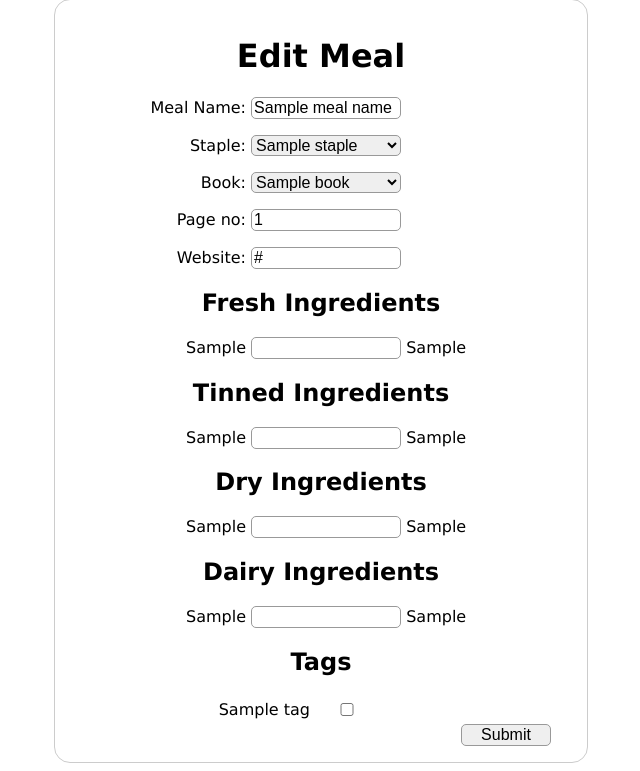
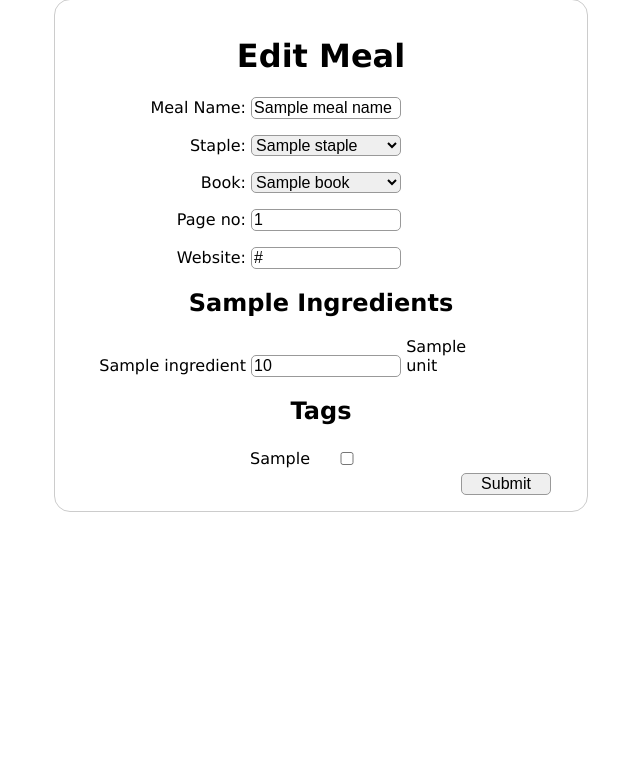
Before and after one commit to travisbacon1/meal_app, a Flask app: template meal_app/meals/templates/edit_meal.html in a window 1280 px wide. Shown: the part 93-864 px from the top of the page, without its empty margins (319-959 px from the left). After the commit the page ends 605 px from the top, so only its background shows below. Run offline with Flask 2, Linux system fonts and the light colour scheme; the template is opened without the code that fills it: most values are stand-ins (such as "Sample title", 1, 10 or a date in 2020).

Commit message:
Cleaning up edit meal page

```diff
--- a/meal_app/meals/templates/edit_meal.html
+++ b/meal_app/meals/templates/edit_meal.html
@@ -39,64 +39,30 @@
 				<label for="website">Website: </label>
 				<input class = "add_meal" type = "text" name = "Website"  value="{{website}}" />
 			</li>
-			<H2>Fresh Ingredients</H2>
-				{%for i in range(0, fresh_ingredients|length)%}
+			{%for ingredient_type, ingredient_dict in current_ingredients.items()%}
+				<H2>{{ingredient_type}} Ingredients</H2>
+				{%for i in range(0, ingredient_dict|length)%}
 					<li>
-						<label for={{fresh_ingredients[i]}}>{{fresh_ingredients[i]}} </label>
-							{%if fresh_ingredients[i] in current_fresh_ingredients_keys%}
-								<input class = "add_meal" type = "text" name = "Fresh {{fresh_ingredients[i]}}" value = "{{current_fresh_ingredients[fresh_ingredients[i]]}}"/>
+						<label for={{ingredient_dict[i].Ingredient}}>{{ingredient_dict[i].Ingredient}} </label>
+							{%if ingredient_dict[i].Quantity is not none%}
+								<input class = "add_meal" type = "text" name = "{{ingredient_type}} {{ingredient_dict[i].Ingredient}}" value = "{{ingredient_dict[i].Quantity}}"/>
 							{%else%}
-								<input class = "add_meal" type = "text" name = "Fresh {{fresh_ingredients[i]}}"/>
+								<input class = "add_meal" type = "text" name = "{{ingredient_type}} {{ingredient_dict[i].Ingredient}}"/>
 							{%endif%}
-						<label class="units" for={{fresh_ingredients_units[i]}}>{{fresh_ingredients_units[i]}}</label>
+						<label class="units" for={{ingredient_dict[i].Unit}}>{{ingredient_dict[i].Unit}}</label>
 					</li>
 				{%endfor%}
-			<H2>Tinned Ingredients</H2>
-				{%for i in range(0, tinned_ingredients|length)%}
-					<li>
-						<label for={{tinned_ingredients[i]}}>{{tinned_ingredients[i]}} </label>
-							{%if tinned_ingredients[i] in current_tinned_ingredients_keys%}
-							<input class = "add_meal" type = "text" name = "Tinned {{tinned_ingredients[i]}}" value = "{{current_tinned_ingredients[tinned_ingredients[i]]}}"/>
-							{%else%}
-							<input class = "add_meal" type = "text" name = "Tinned {{tinned_ingredients[i]}}"/>
-							{%endif%}
-						<label class="units" for={{tinned_ingredients_units[i]}}>{{tinned_ingredients_units[i]}}</label>
-					</li>
-				{%endfor%}
-			<H2>Dry Ingredients</H2>
-				{%for i in range(0, dry_ingredients|length)%}
-					<li>
-						<label for={{dry_ingredients[i]}}>{{dry_ingredients[i]}} </label>
-							{%if dry_ingredients[i] in current_dry_ingredients_keys%}
-							<input class = "add_meal" type = "text" name = "Dry {{dry_ingredients[i]}}" value = "{{current_dry_ingredients[dry_ingredients[i]]}}"/>
-							{%else%}
-							<input class = "add_meal" type = "text" name = "Dry {{dry_ingredients[i]}}"/>
-							{%endif%}
-						<label class="units" for={{dry_ingredients_units[i]}}>{{dry_ingredients_units[i]}}</label>
-					</li>
-				{%endfor%}
-			<H2>Dairy Ingredients</H2>
-				{%for i in range(0, dairy_ingredients|length)%}
-					<li>
-						<label for={{dairy_ingredients[i]}}>{{dairy_ingredients[i]}} </label>
-							{%if dairy_ingredients[i] in current_dairy_ingredients_keys%}
-							<input class = "add_meal" type = "text" name = "Dairy {{dairy_ingredients[i]}}" value = "{{current_dairy_ingredients[dairy_ingredients[i]]}}"/>
-							{%else%}
-							<input class = "add_meal" type = "text" name = "Dairy {{dairy_ingredients[i]}}"/>
-							{%endif%}
-						<label class="units" for={{dairy_ingredients_units[i]}}>{{dairy_ingredients_units[i]}}</label>
-					</li>
-				{%endfor%}
+			{%endfor%}
 			<H2>Tags</H2>
 				<table id="checkboxtable">
-					{%for i in range(0, tags|length)%}
+					{%for tag_key, tag_value in current_tags.items()%}
 						<tr>
-							<td id="checkboxtable_col1"><label for="{{tags[i]}}">{{tags[i]}}</label></td>
+							<td id="checkboxtable_col1"><label for="{{tag_key}}">{{tag_key|replace("_", "/")}}</label></td>
 							<td id="checkboxtable_col2">
-								{%if current_tags[i] == 1%}
-								<input type="checkbox" id="{{tags[i]}}" name="Tag {{tags[i]}}" value="{{tags[i]}}" checked="True">
+								{%if tag_value == 1%}
+								<input type="checkbox" id="{{tag_value}}" name="Tag {{tag_value}}" value="{{tag_value}}" checked="True">
 								{%else%}
-								<input type="checkbox" id="{{tags[i]}}" name="Tag {{tags[i]}}" value="{{tags[i]}}">
+								<input type="checkbox" id="{{tag_value}}" name="Tag {{tag_value}}" value="{{tag_value}}">
 								{%endif%}
 							</td>
 						</tr>
```
Also changed, not shown: meal_app/meals/edit.py (+24 -50 lines).
